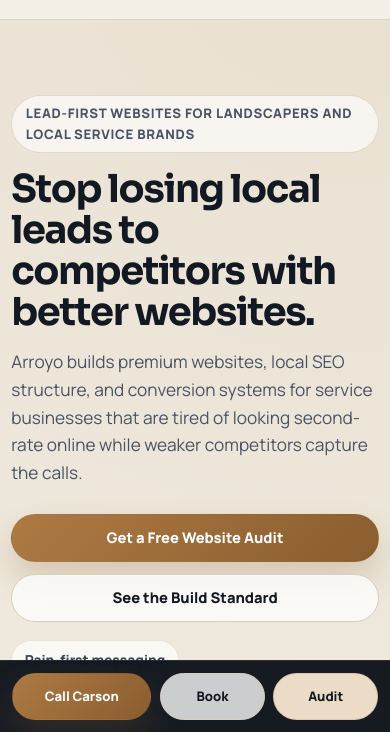
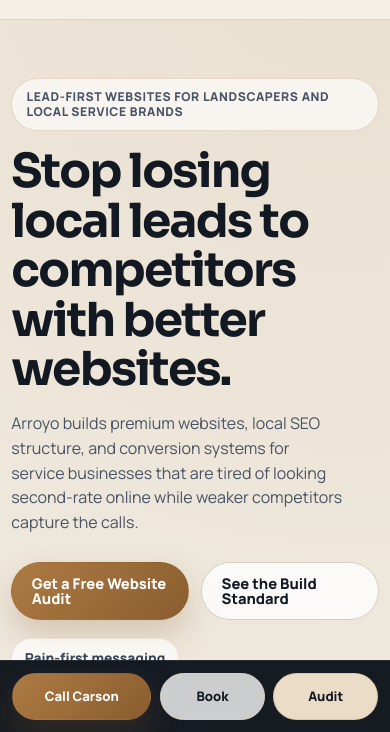
Before and after one commit to carswqqqq1/arroyo-marketing-web, a plain HTML site: page index.html in a window 390 px wide. Shown: the part 112-844 px from the top of the page. Drawn offline with Linux system fonts and the light colour scheme.

Commit message:
Polish mobile hero layout

```diff
--- a/assets/css/styles.css
+++ b/assets/css/styles.css
@@ -995,6 +995,31 @@ textarea {
     height: 40px;
   }
 
+  .hero-copy {
+    max-width: 100%;
+  }
+
+  .hero-badge {
+    max-width: 100%;
+    padding: 0.65rem 0.9rem;
+    font-size: 0.76rem;
+    line-height: 1.25;
+  }
+
+  .page-hero {
+    padding: 3.6rem 0 3.1rem;
+  }
+
+  .hero-copy h1 {
+    font-size: clamp(2.6rem, 12vw, 3.45rem);
+  }
+
+  .lead {
+    max-width: 34ch;
+    font-size: 1rem;
+    line-height: 1.55;
+  }
+
   .menu-toggle {
     min-width: 2.5rem;
     min-height: 2.5rem;
@@ -1008,6 +1033,11 @@ textarea {
   .btn,
   .success-actions .btn {
     width: 100%;
+  }
+
+  .hero-copy .btn-row .btn {
+    width: auto;
+    flex: 1 1 0;
   }
 
   .btn-row,
```
